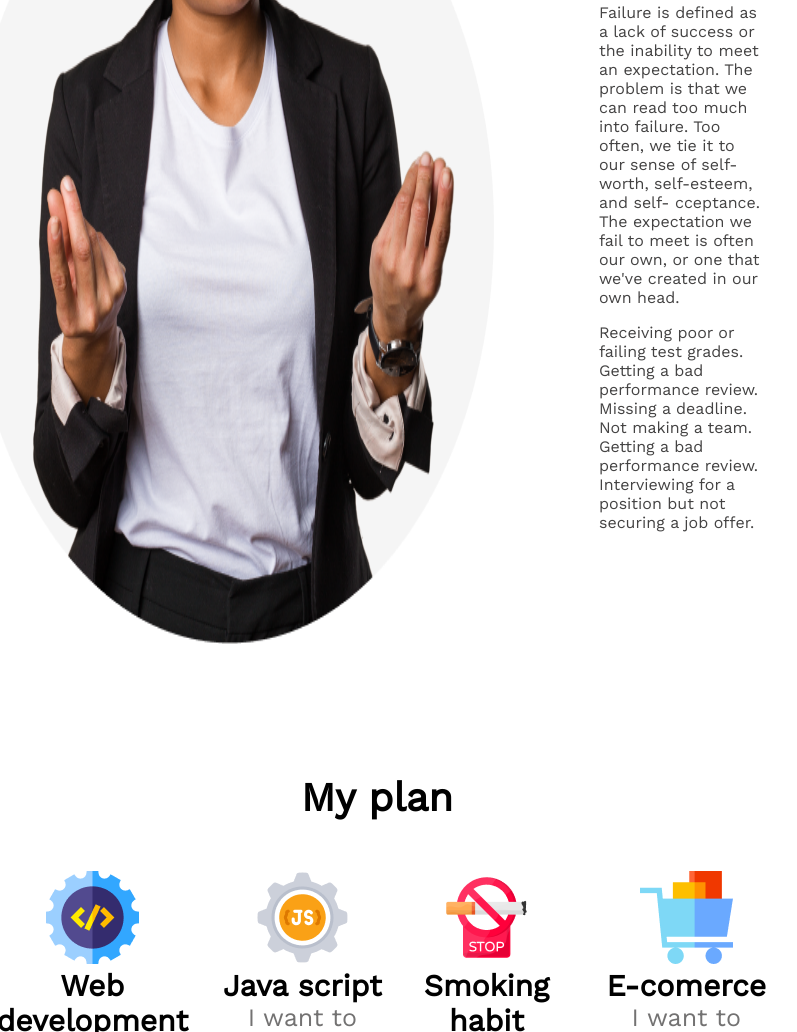
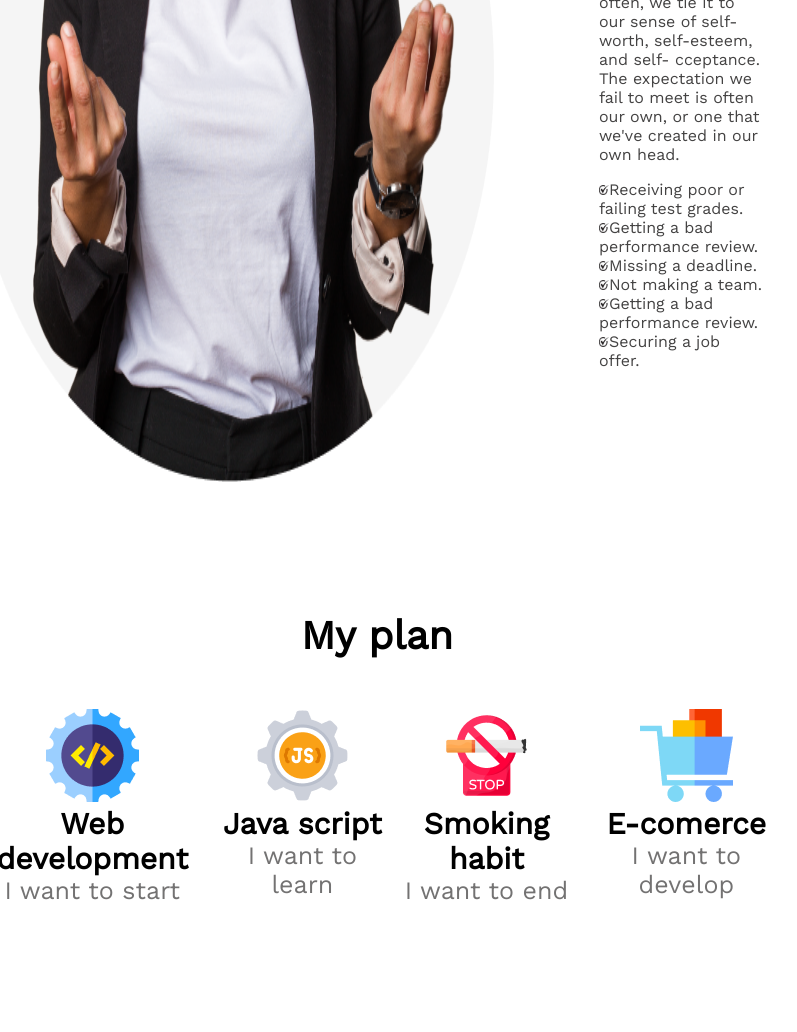
Before and after one commit to 0OmarFaruk/new-year, a plain HTML site: page index.html in a window 1280 px wide. Shown: the part 1577-2609 px from the top of the page, without its empty margins (263-1060 px from the left). Drawn offline with nearby package versions, Linux system fonts and the light colour scheme.

Commit message:
final push

```diff
--- a/index.html
+++ b/index.html
@@ -5,9 +5,6 @@
     <meta http-equiv="X-UA-Compatible" content="IE=edge">
     <meta name="viewport" content="width=device-width, initial-scale=1.0">
     <title>New Year</title>
-
-    <!-- Font awesome link -->
-    <!-- <script src="https://kit.fontawesome.com/2fe882c4fd.js" crossorigin="anonymous"></script> -->
     <!-- Style sheet link -->
     <link rel="stylesheet" href="styles/style.css">
     <!-- Google font link -->
@@ -15,8 +12,6 @@
     <link rel="preconnect" href="https://fonts.gstatic.com" crossorigin>
     <link href="https://fonts.googleapis.com/css2?family=Open+Sans&family=Work+Sans&display=swap"
     rel="stylesheet">
-
-
 </head>
 <body>
     <!-- website's 1st section -->
@@ -52,12 +47,18 @@
                 failure. Too often, we tie it to our sense of self-worth, self-esteem, and self-
                 cceptance. The expectation we fail to meet is often our own, or one that we've created
                 in our own head.</p>
-                <p class="failure-point">Receiving poor or failing test grades.</p>
-                <p class="failure-point">Getting a bad performance review.</p>
-                <p class="failure-point">Missing a deadline.</p>
-                <p class="failure-point">Not making a team.</p>
-                <p class="failure-point">Getting a bad performance review.</p>
-                <p class="failure-point">Interviewing for a position but not securing a job offer.</p>
+                <p class="failure-point"><img src="images/icons/check.jpg" alt=""
+                class="icon">Receiving poor or failing test grades.</p>
+                <p class="failure-point"><img src="images/icons/check.jpg" alt="" class="icon">Getting
+                a bad performance review.</p>
+                <p class="failure-point"><img src="images/icons/check.jpg" alt="" class="icon">Missing
+                a deadline.</p>
+                <p class="failure-point"><img src="images/icons/check.jpg" alt="" class="icon">Not
+                making a team.</p>
+                <p class="failure-point"><img src="images/icons/check.jpg" alt="" class="icon">Getting
+                a bad performance review.</p>
+                <p class="failure-point"><img src="images/icons/check.jpg" alt=""
+                class="icon">Securing a job offer.</p>
             </div>
         </section>
         <!-- My plan Section -->
--- a/styles/style.css
+++ b/styles/style.css
@@ -6,7 +6,7 @@
 }
 /* nav style */
 nav{
-    padding: 60px 130px;
+    padding:15px 130px;
     text-align: end;
 }
 .navigation{
@@ -24,7 +24,7 @@ header{
 }
 .banner-part{
     width: 1600px;
-    height: 808px;
+    height: 755px;
 }
 .banner-title{
     color: #ffffff;
@@ -80,6 +80,10 @@ header{
     color: #444343;
     font-size: 16px;
     font-weight: 400;
+}
+.icon{
+    height: 10px;
+    width: 10px;
 }
 /* My plan section style */
 .my-plan{
```
Also changed, not shown: images/icons/check.jpg (added).
